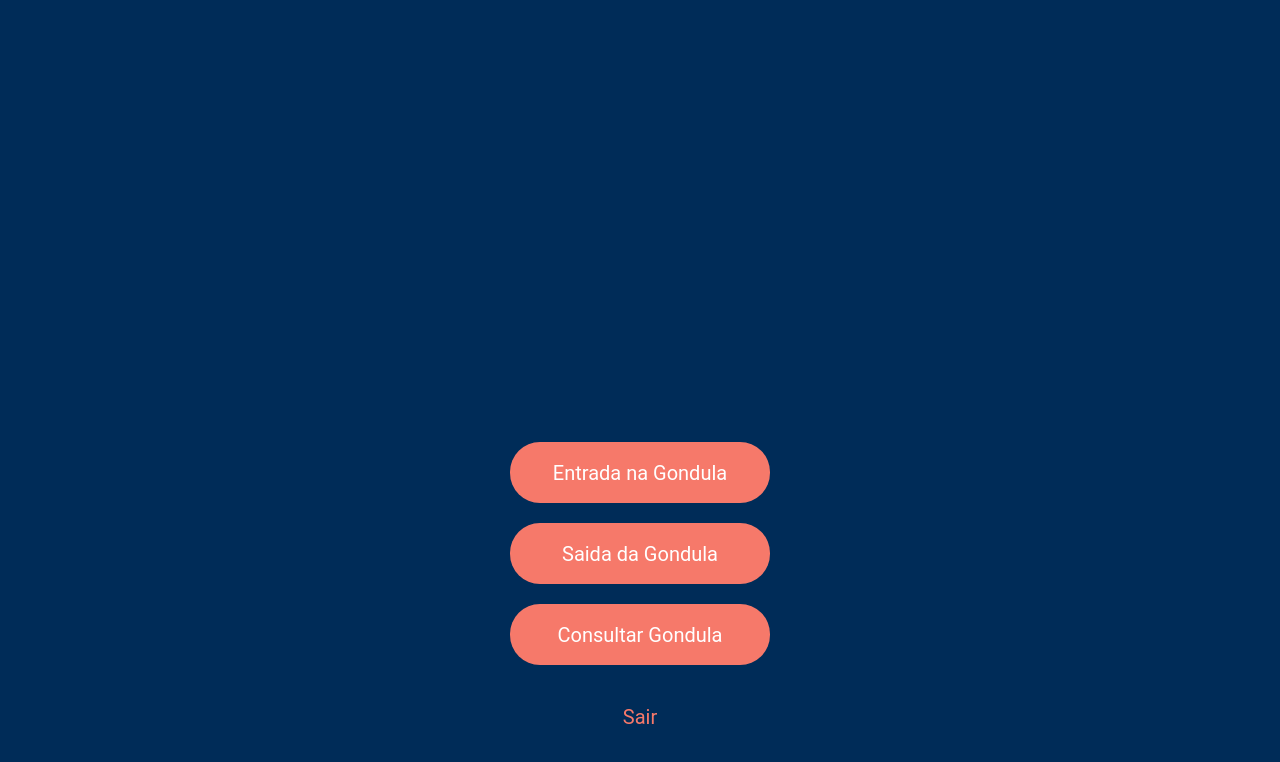
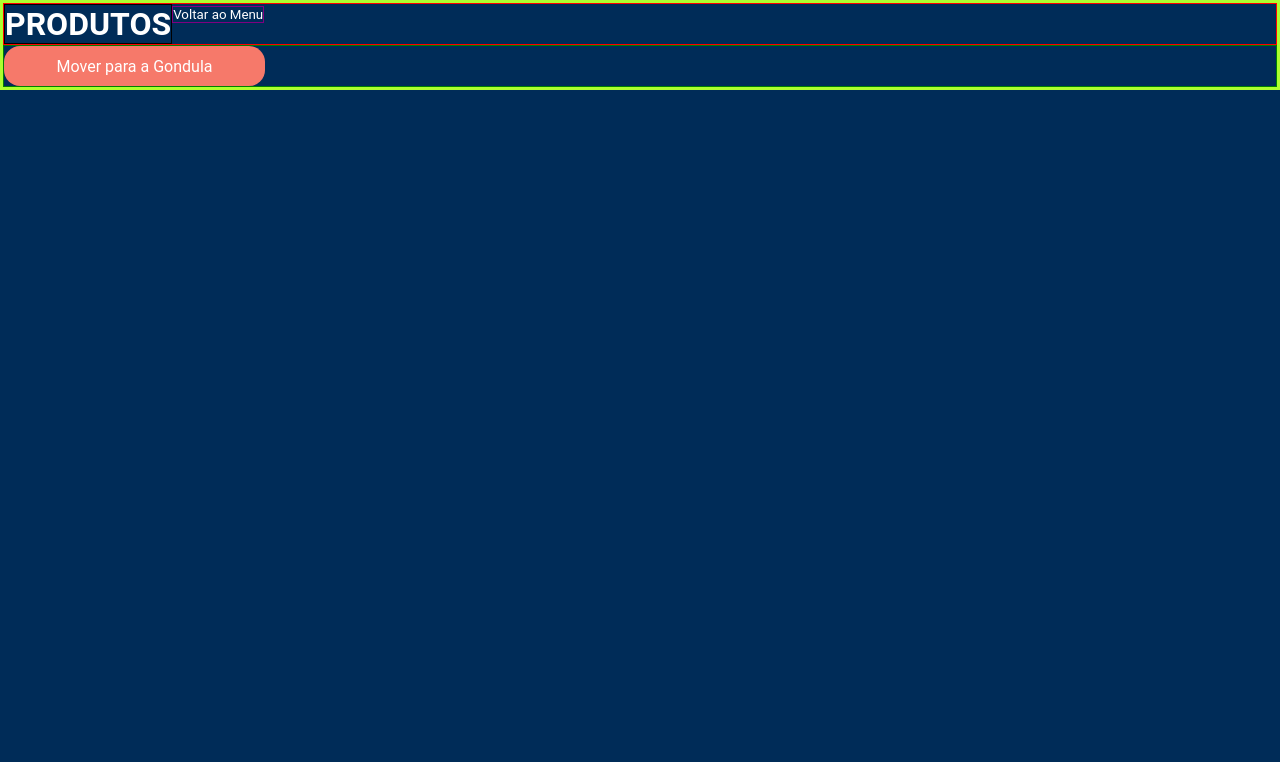
Before and after one commit to lucasgrass/WEB_Redes, a React (Vite) app: page / in a window 1280 px wide. Shown: the top 762 px of the page. Built offline with nearby package versions, Linux system fonts and the light colour scheme.

Commit message:
Comeco da tela de entrada na gondola

```diff
--- a/src/main.jsx
+++ b/src/main.jsx
@@ -1,10 +1,11 @@
 import React from 'react'
 import ReactDOM from 'react-dom/client'
 import Home from './views/home'
+import Gondola_Entry from './views/gondola_entry'
 import './styles/global.css'
 
 ReactDOM.createRoot(document.getElementById('root')).render(
   <React.StrictMode>
-    <Home />
+    <Gondola_Entry />
   </React.StrictMode>
 )
--- a/src/styles/style.css
+++ b/src/styles/style.css
@@ -8,7 +8,7 @@
     display: flex;
     flex: 1;
     flex-direction: column;
-    background-color: #002C58;
+    border: 3px solid greenyellow;
 }
 
 .container-img {
@@ -55,3 +55,32 @@
 .container-exit :hover{
     color: #fff;
 }
+
+.container-header {
+    border: 1px solid red;
+    display: flex;
+}
+
+#title-a {
+    border: 1px solid black;
+    color: #fff;
+}
+
+#button-return-menu {
+    border: 1px solid purple;
+    color: #fff;
+}
+
+.button-move {
+    border: 1px solid green;
+}
+
+#button-move-stock {
+    color: #fff;
+    background-color: #F6796A;
+    width: 261px;
+    height: 40px;
+    border-radius: 16px;
+    font-size: 16px;
+    line-height: 19px;
+}
--- /dev/null
+++ b/src/views/gondola_entry.jsx
@@ -0,0 +1,17 @@
+function Gondola_Entry() {
+    return (
+      <div className="flex-container">
+          <div className="container-header">
+                <h1 id="title-a">PRODUTOS</h1>
+                <span>
+                    <button id="button-return-menu">Voltar ao Menu</button>
+                </span>
+          </div>
+          <div className="button-move">
+            <button id="button-move-stock">Mover para a Gondula</button>
+          </div>
+      </div>
+    )
+  }
+
+  export default Gondola_Entry
```
